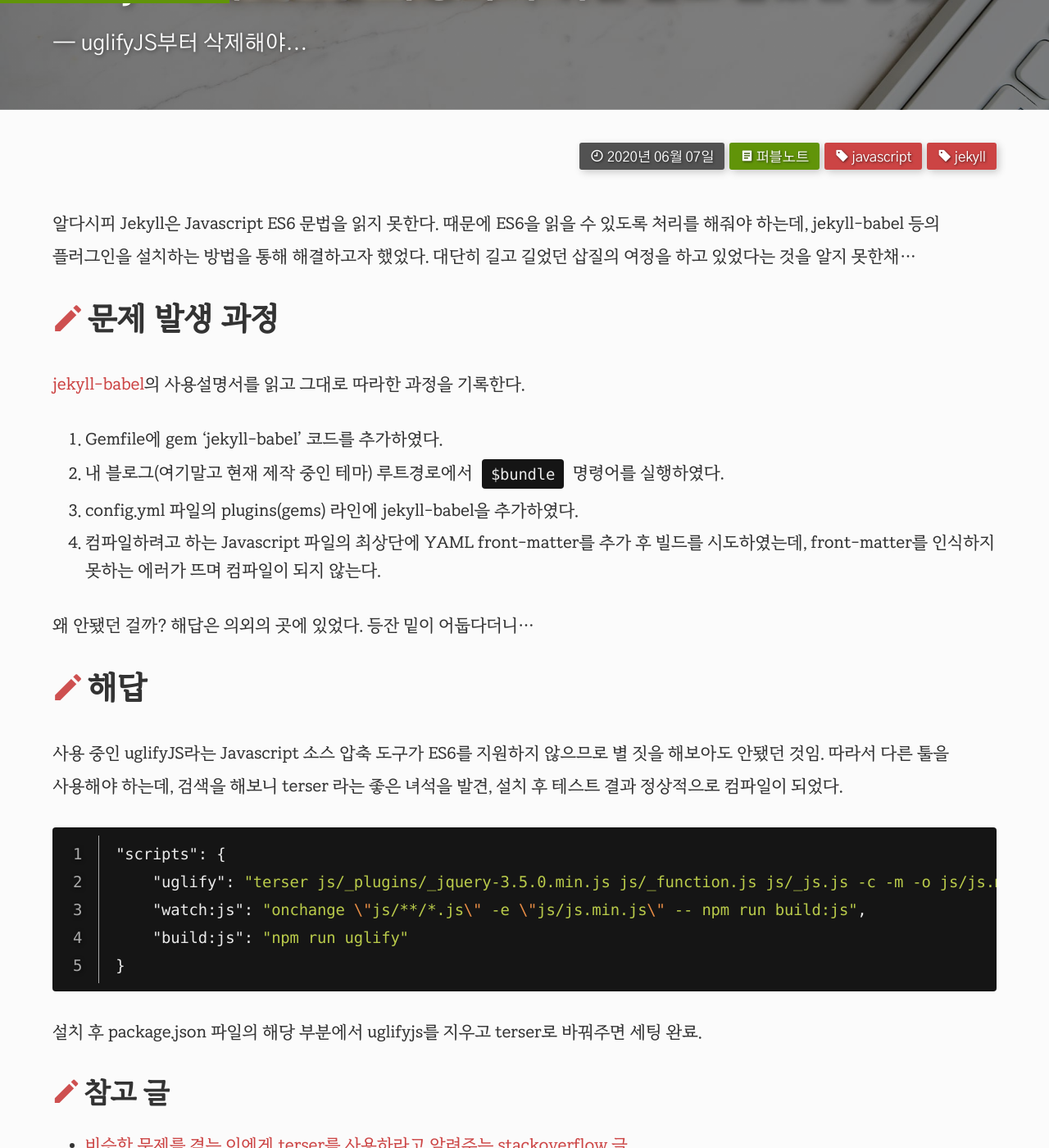
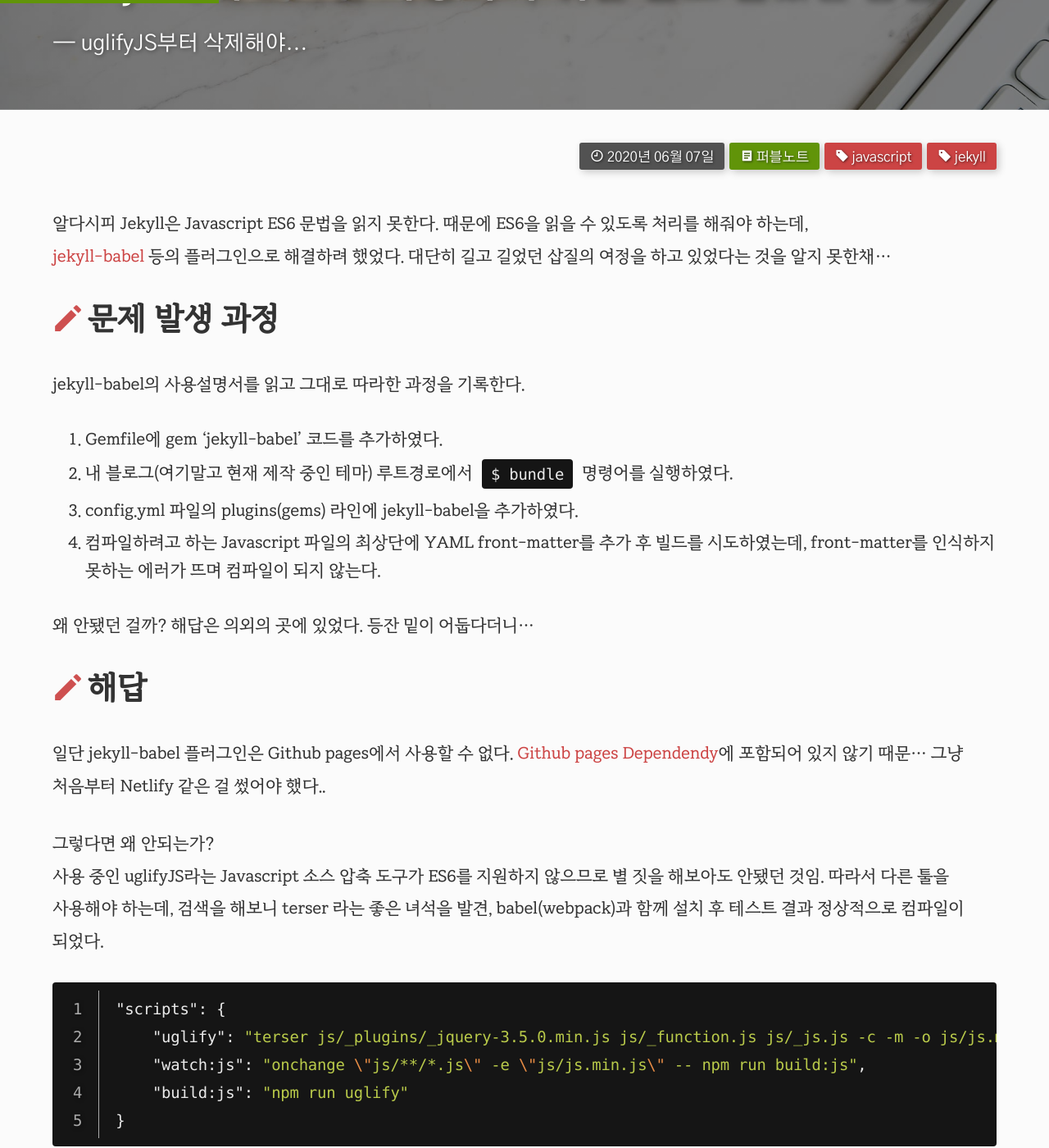
Before and after one commit to selosele/selosele.github.io, a Jekyll site: the page built from _posts/2020-06-07-terser.md, in a window 1280 px wide and 1400 px high, scrolled down 206 px. Shown: the whole window at 82% size. Built offline with Jekyll 4.4.1, drawn with Linux system fonts in a browser that asks for light colours; comment, search, counter and statistics services are not loaded; some of the changed text lies outside the part shown.

Commit message:
환경설정 수정 및 포스트 수정

````diff
--- a/_config.yml
+++ b/_config.yml
@@ -266,7 +266,7 @@ skip_links:
 
 # post
 post:
-  author: true
+  author: false
   category_list: true
   tag_list: true
 
--- a/_posts/2020-06-07-terser.md
+++ b/_posts/2020-06-07-terser.md
@@ -15,13 +16,14 @@ tags:
     - javascript
     - jekyll
 ---
-알다시피 Jekyll은 Javascript ES6 문법을 읽지 못한다. 때문에 ES6을 읽을 수 있도록 처리를 해줘야 하는데, jekyll-babel 등의 플러그인을 설치하는 방법을 통해 해결하고자 했었다. 대단히 길고 길었던 삽질의 여정을 하고 있었다는 것을 알지 못한채...
+알다시피 Jekyll은 Javascript ES6 문법을 읽지 못한다. 때문에 ES6을 읽을 수 있도록 처리를 해줘야 하는데,
+[jekyll-babel](https://github.com/babel/jekyll-babel){:target="_blank"} 등의 플러그인으로 해결하려 했었다. 대단히 길고 길었던 삽질의 여정을 하고 있었다는 것을 알지 못한채...
 
 ## 문제 발생 과정
-[jekyll-babel](https://github.com/babel/jekyll-babel){:target="_blank"}의 사용설명서를 읽고 그대로 따라한 과정을 기록한다.
+jekyll-babel의 사용설명서를 읽고 그대로 따라한 과정을 기록한다.
 
 1. Gemfile에 gem 'jekyll-babel' 코드를 추가하였다.
-2. 내 블로그(여기말고 현재 제작 중인 테마) 루트경로에서 ```$bundle``` 명령어를 실행하였다.
+2. 내 블로그(여기말고 현재 제작 중인 테마) 루트경로에서 ```$ bundle``` 명령어를 실행하였다.
 3. config.yml 파일의 plugins(gems) 라인에 jekyll-babel을 추가하였다.
 4. 컴파일하려고 하는 Javascript 파일의 최상단에 YAML front-matter를 추가 후 빌드를 시도하였는데, front-matter를 인식하지 못하는 에러가 뜨며 컴파일이 되지 않는다.
 
@@ -29,7 +31,10 @@ tags:
 
 ## 해답
 
-사용 중인 uglifyJS라는 Javascript 소스 압축 도구가 ES6를 지원하지 않으므로 별 짓을 해보아도 안됐던 것임. 따라서 다른 툴을 사용해야 하는데, 검색을 해보니 terser 라는 좋은 녀석을 발견, 설치 후 테스트 결과 정상적으로 컴파일이 되었다.
+일단 jekyll-babel 플러그인은 Github pages에서 사용할 수 없다. [Github pages Dependendy](https://pages.github.com/versions/){:target="_blank"}에 포함되어 있지 않기 때문... 그냥 처음부터 Netlify 같은 걸 썼어야 했다..
+
+그렇다면 왜 안되는가?
+사용 중인 uglifyJS라는 Javascript 소스 압축 도구가 ES6를 지원하지 않으므로 별 짓을 해보아도 안됐던 것임. 따라서 다른 툴을 사용해야 하는데, 검색을 해보니 terser 라는 좋은 녀석을 발견, babel(webpack)과 함께 설치 후 테스트 결과 정상적으로 컴파일이 되었다.
 
 {:.has-label}
 ```json
@@ -39,7 +44,7 @@ tags:
     "build:js": "npm run uglify"
 }
 ```
-설치 후 package.json 파일의 해당 부분에서 uglifyjs를 지우고 terser로 바꿔주면 세팅 완료.
+설치 후 package.json 파일의 해당 부분에서 uglifyjs를 지우고 terser로 바꿔주면 세팅 완료. 근데 모종의 이유로 다시 ES5 환경으로 되돌림... 나중에 다시 해봐야지~
 
 ### 참고 글
 
````
Also changed, not shown: other parts of _posts/2020-06-07-terser.md (+1 -0 lines).
